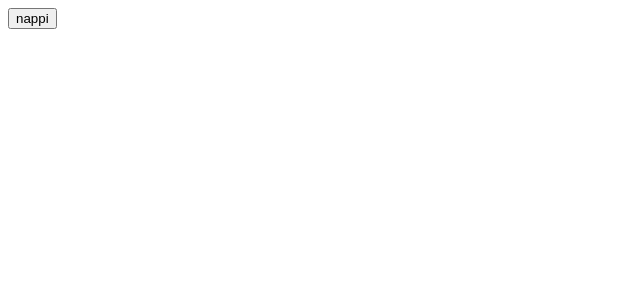
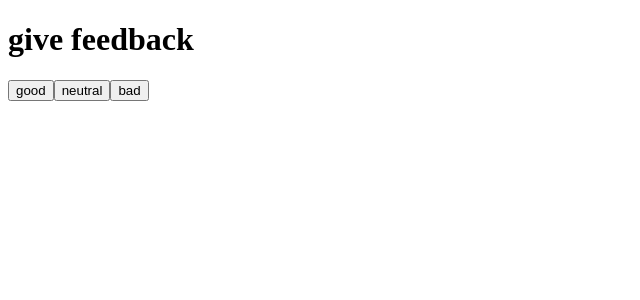
Before and after one commit to anniina-aarnio/fullstack_MOOC, a React (Create React App) app in the folder osa1/unicafe/: page / in a window 1280 px wide. Shown: the top 300 px of the page, without its empty margins (0-640 px from the left). Built offline with nearby package versions, Linux system fonts and the light colour scheme.

Commit message:
osa1-6 lisätty palautesovelluksen napit, eivät tee vielä mitään

```diff
--- a/osa1/unicafe/src/App.js
+++ b/osa1/unicafe/src/App.js
@@ -8,9 +8,17 @@ const Button = ({ handleClick, text}) => {
 
 
 function App() {
+
+  const handleClick = () => {
+    console.log("click")
+  }
+
   return (
     <div>
-      <Button handleClick={() => console.log("click")} text={"nappi"} />
+      <h1>give feedback</h1>
+      <Button handleClick={handleClick} text={"good"} />
+      <Button handleClick={handleClick} text={"neutral"} />
+      <Button handleClick={handleClick} text={"bad"} />
     </div>
   );
 }
```
